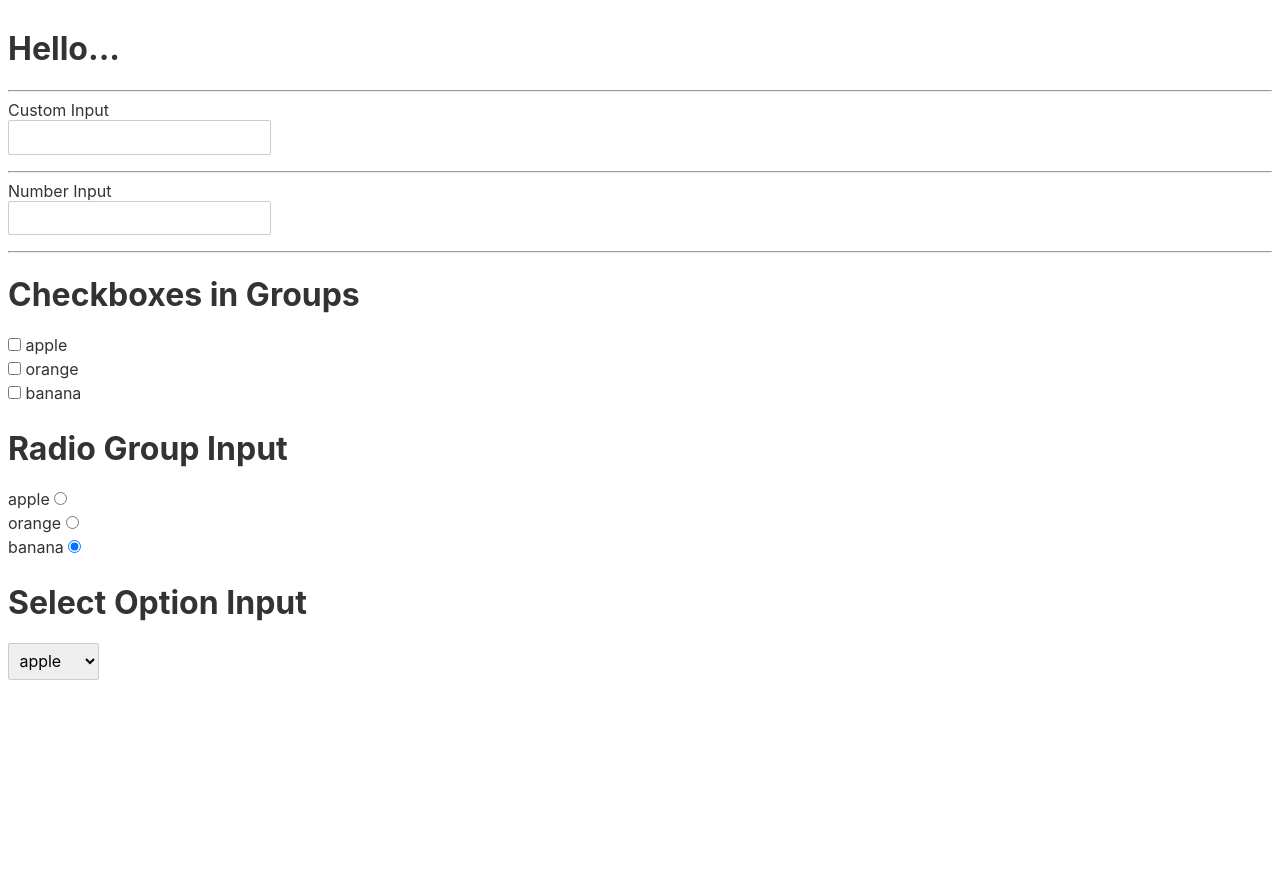
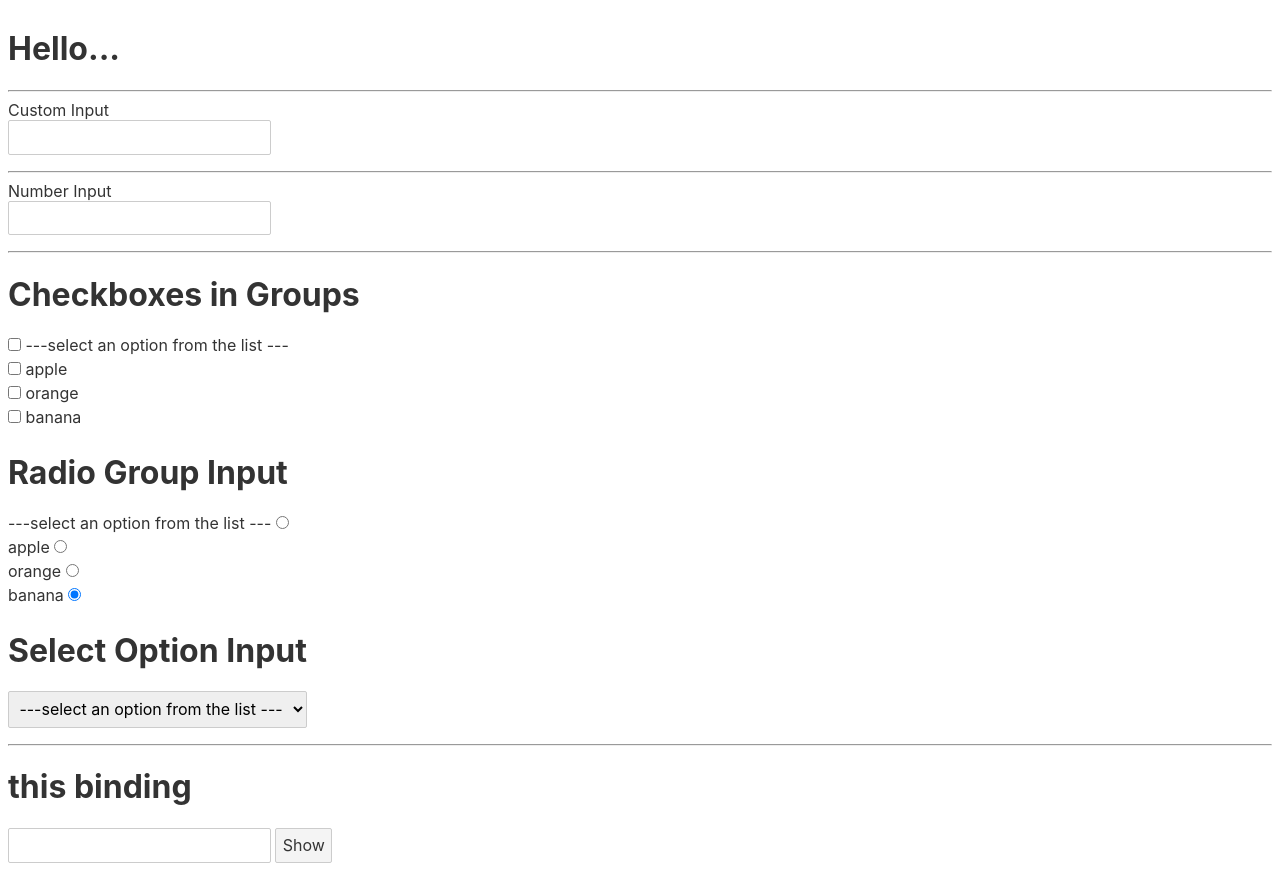
Before and after one commit to smarigowda/my-svelte-project, a Svelte app: page / in a window 1280 px wide. Before the commit the page ends 800 px from the top, so only its background shows below. Built offline with nearby package versions, Linux system fonts and the light colour scheme.

Commit message:
SUC-24 binding this to normal text input

```diff
--- a/src/App.svelte
+++ b/src/App.svelte
@@ -3,15 +3,19 @@
   import Toggle from "./Toggle.svelte";
   let value = "";
   let number;
-  let selectedOption = 'apple';
+  let selectedOption = '---select an option from the list ---';
   let fruitsChecked = [];
   let radioOptionSelected = 'banana';
-  let fruits = ["apple", "orange", "banana"];
+  let fruits = ["---select an option from the list ---", "apple", "orange", "banana"];
   $: console.log("value = ", value);
   $: console.log("radioOptionSelected = ", radioOptionSelected);
   $: console.log("number =", number);
   $: console.log("selectedOption =", selectedOption);
   $: console.log("fruitsChecked =", fruitsChecked);
+  let inputRef;
+  function getValueUsingRef() {
+    console.log(inputRef.value);
+  }
 </script>
 
 <style lang="scss">
@@ -58,4 +62,8 @@
     <option value={fruit}>{fruit}</option>
   {/each}
   </select>
+  <hr>
+  <h1>this binding</h1>
+  <input type="text" bind:this={inputRef}>
+  <button on:click={getValueUsingRef}>Show</button>
 </div>
```
